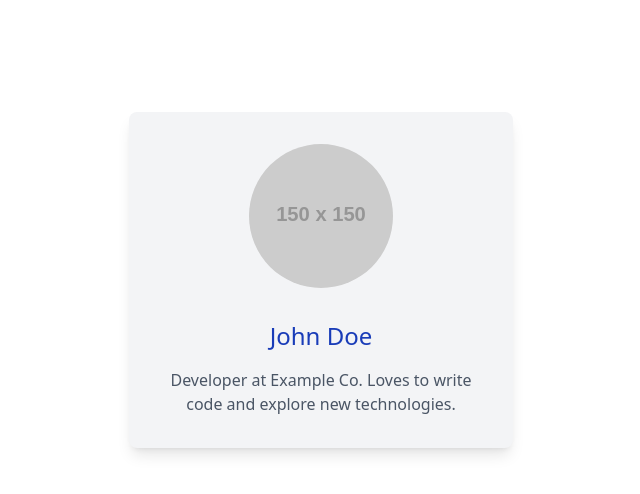
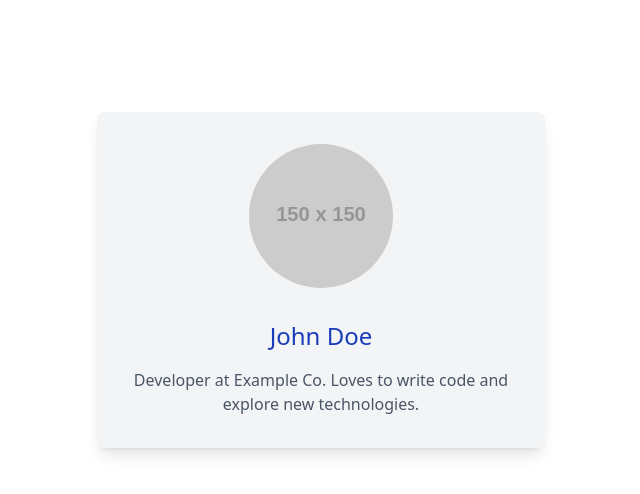
Before and after one commit to Lawwrenz/alx-fe-reactjs, a React (Vite) app in the folder tailwind-react-integration/: page / in a window 1280 px wide. Shown: the top 494 px of the page, without its empty margins (319-959 px from the left). Built offline with nearby package versions, Linux system fonts and the light colour scheme.

Commit message:
Fixed the responsiveness

```diff
--- a/tailwind-react-integration/src/components/UserProfile.jsx
+++ b/tailwind-react-integration/src/components/UserProfile.jsx
@@ -1,6 +1,6 @@
 function UserProfile() {
   return (
-    <div className="user-profile bg-gray-100 p-4 sm:p-4 md:p-8 max-w-xs sm:max-w-sm mx-auto my-8 sm:my-12 md:my-20 rounded-lg shadow-lg">
+    <div className="user-profile bg-gray-100 p-4 sm:p-6 md:p-8 max-w-xs sm:max-w-sm md:max-w-md mx-auto my-8 sm:my-12 md:my-20 rounded-lg shadow-lg">
       <img
         src="https://via.placeholder.com/150"
         className="rounded-full w-24 h-24 sm:w-32 sm:h-32 md:w-36 md:h-36 mx-auto"
```
